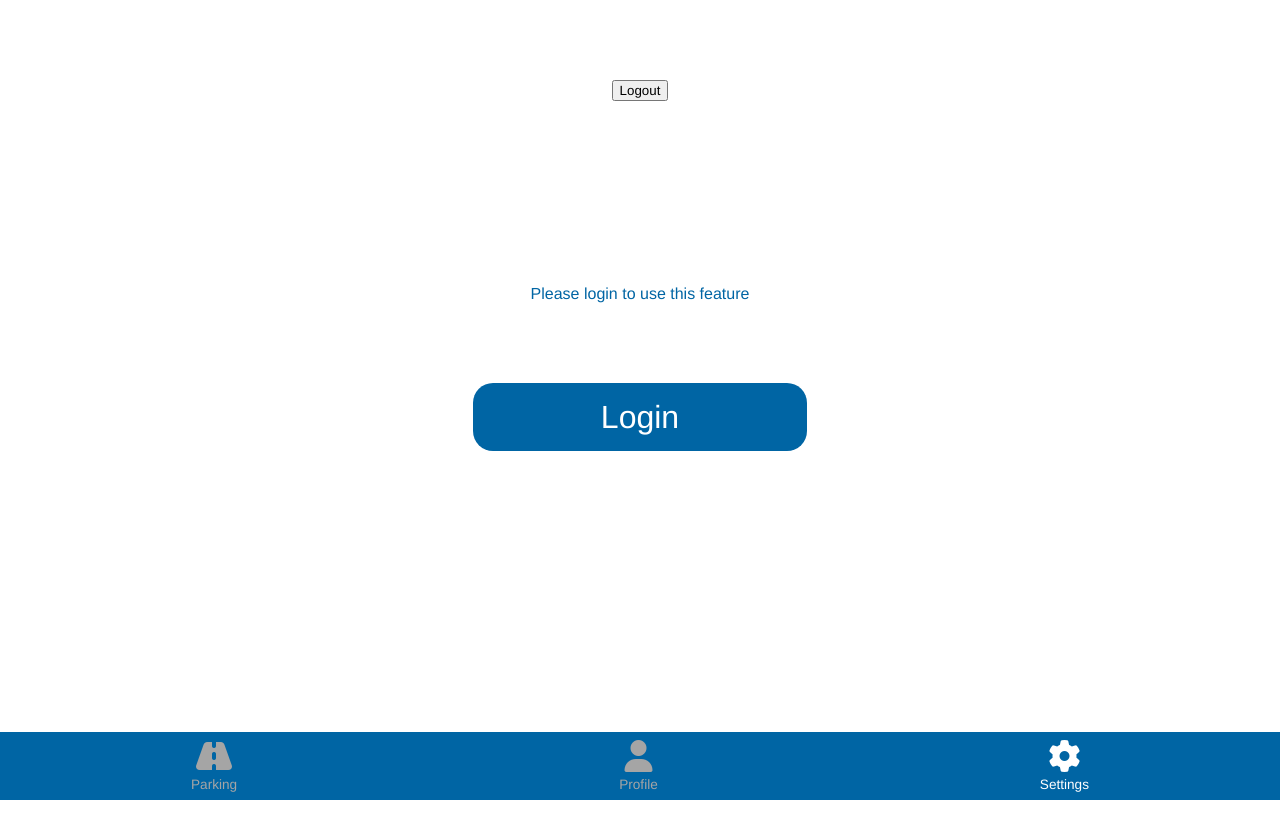
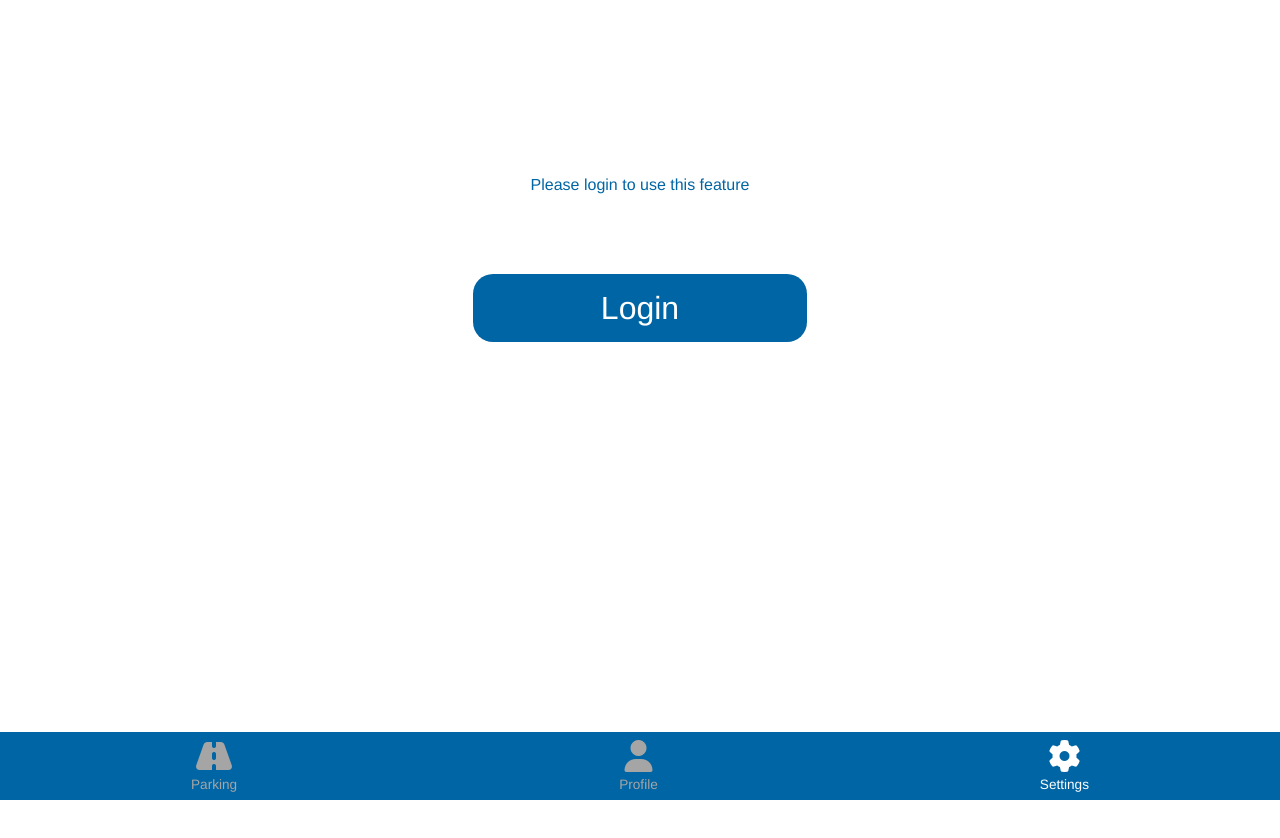
Before and after one commit to mkyle625/cis371-semester-project, a Vue app in the folder gv-park/: page /settings in a window 1280 px wide. Shown: the top 838 px of the page. After the commit the page ends 800 px from the top, so only its background shows below. Built offline with nearby package versions, Linux system fonts and the light colour scheme.

Commit message:
fixed template hierarchy on settingsView

```diff
--- a/gv-park/src/views/SettingsView.vue
+++ b/gv-park/src/views/SettingsView.vue
@@ -1,11 +1,11 @@
 <template>
   <div>
-      <div class = settingsViewContainer>
-        <div class="LogoutBtn">
-        <button @click="logoutFirebase">Logout</button>
+      <NavBar></NavBar>
+      <GuestLogin v-if="this.$store.state.isGuest === true"></GuestLogin>
+      <div v-else class = settingsViewContainer>
+        <div class="LogoutBtn" @click="logoutFirebase">
+        <span>Logout</span>
         </div>
-        <NavBar></NavBar>
-        <GuestLogin v-if="this.$store.state.isGuest === true"></GuestLogin>
       </div>
   </div>
 </template>
```
